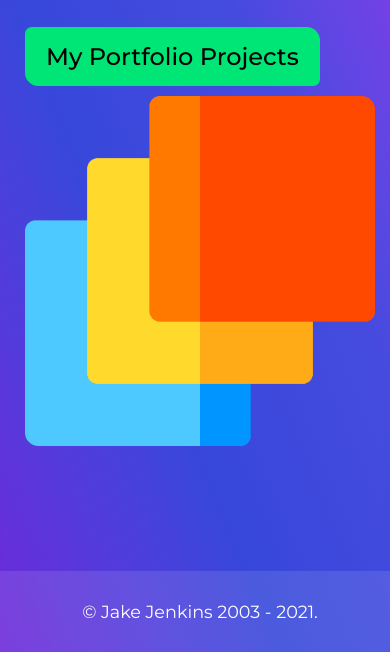
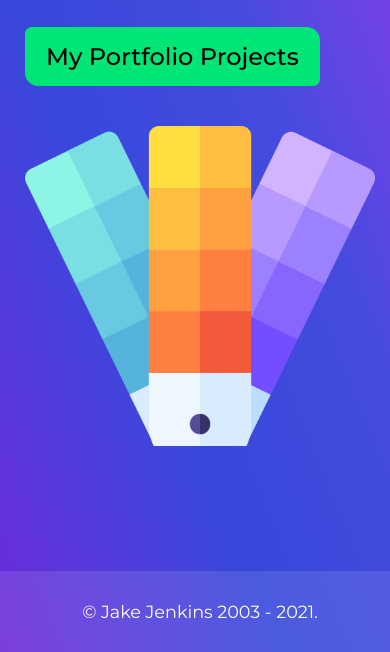
Before and after one commit to jake-jenkins/jnx, a Gatsby site: page / in a window 390 px wide. Shown: the part 302-954 px from the top of the page. Built offline with nearby package versions, Linux system fonts and the light colour scheme; Gatsby itself is replaced by a stand-in of ours.

Commit message:
improve imagery

```diff
--- a/src/pages/index.js
+++ b/src/pages/index.js
@@ -31,7 +31,7 @@ export default function Home({ data }) {
 
 export const query = graphql`
   query Bulb {
-    file(relativePath: {eq: "layer.png"}) {
+    file(relativePath: {eq: "pantone.png"}) {
       id
       childImageSharp {
         fluid {
--- a/src/styles/global.css
+++ b/src/styles/global.css
@@ -104,4 +104,8 @@ footer {
   .container {
     display: block;
   }
+
+  .col img {
+    margin-top: 30px;
+  }
 }
```
Also changed, not shown: src/images/pantone.png (added).
